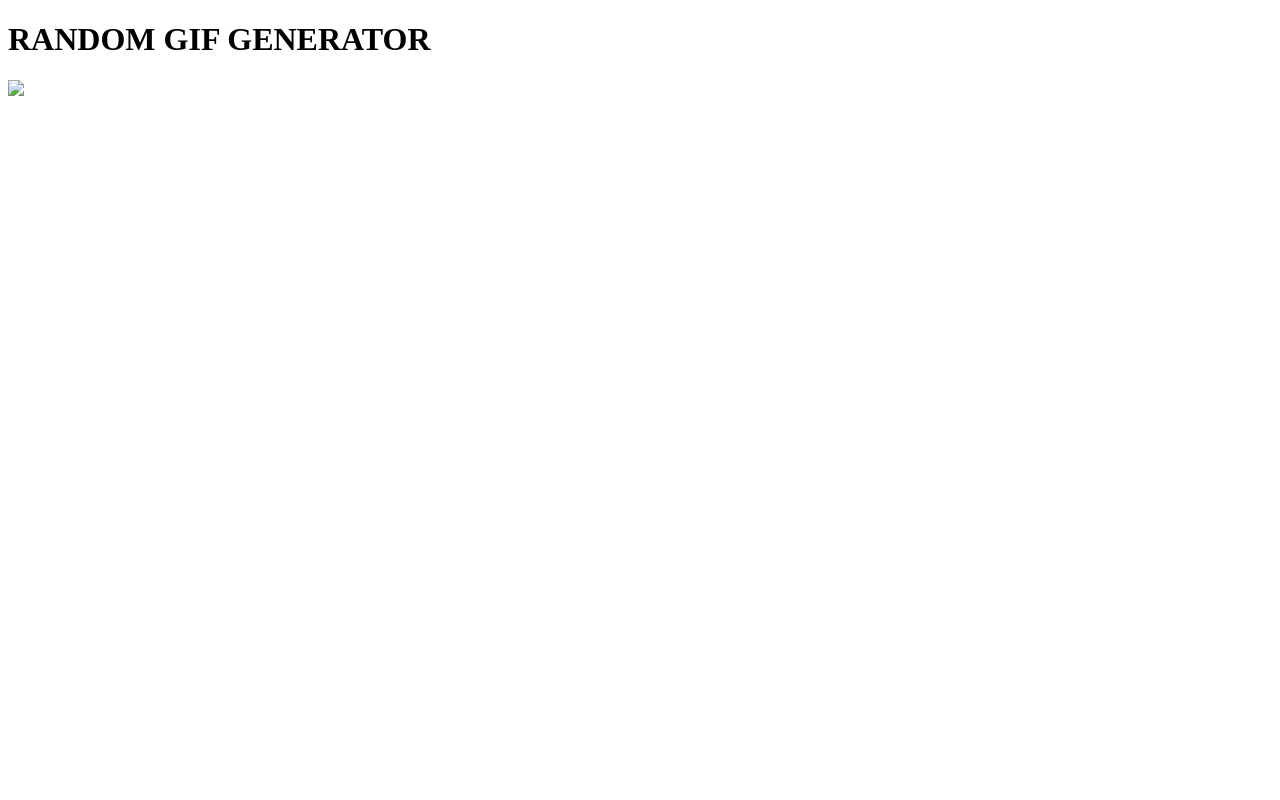
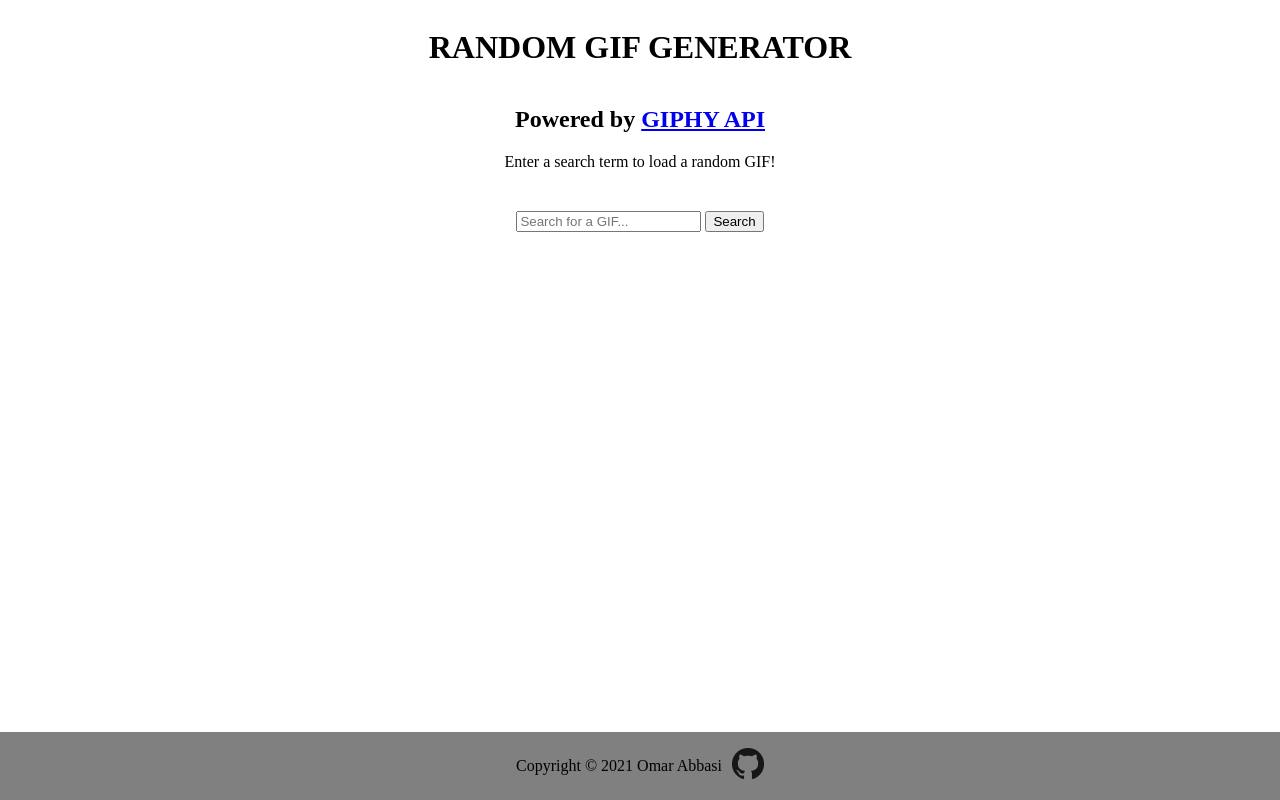
Before and after one commit to abbasio/random-gif-generator, a plain HTML site: page index.html in a window 1280 px wide. Drawn offline with Linux system fonts and the light colour scheme; no server answers.

Commit message:
Added search functionality and footer

```diff
--- a/index.html
+++ b/index.html
@@ -3,11 +3,23 @@
     <head>
         <title>Random GIF Generator</title>
         <meta charset="UTF-8"/>
+        <link rel="stylesheet" href="style.css">
     </head>
     <body>
         <h1>RANDOM GIF GENERATOR</h1>
-
-        <img src="#"/>
+        <h2>Powered by <a href="https://developers.giphy.com/">GIPHY API</a></h2>
+        <div id="container"></div>
+            <img id="gif"/>
+        <div id="search">
+            <input type="search" id="gif-search" placeholder="Search for a GIF..." required>
+            <button onclick="findRandomGif()">Search</button>
+        </div>
         <script src="script.js"></script>
     </body>
+    <footer>
+        <div class="footer-nav">
+            <p id=footer>Copyright © 2021 Omar Abbasi<a href="https://github.com/abbasio"><img id="github"
+                        src="images/github.png" alt="github"></a></p>
+        </div>
+    </footer>
 </html>
--- a/script.js
+++ b/script.js
@@ -1,5 +1,11 @@
 const img = document.querySelector('img');
-const searchTerm = 'space';
+const searchBar = document.querySelector('#gif-search');
+const container = document.querySelector('#container');
+container.textContent = "Enter a search term to load a random GIF!";
+
+
+function findRandomGif() {
+    searchTerm = searchBar.value;
     const apiURL = `https://api.giphy.com/v1/gifs/translate?api_key=H4sgeNgqOP913zfO1B6kbYJvZTYxyyeS&s=${searchTerm}`;
 
     fetch(apiURL, {mode: 'cors'})
@@ -10,3 +16,4 @@ fetch(apiURL, {mode: 'cors'})
             const imgURL = response.data.images.original.url;
             img.src = imgURL;
         });
+}
--- a/style.css
+++ b/style.css
@@ -0,0 +1,38 @@
+/* BODY */
+
+body {
+    display: flex;
+    justify-content: center;
+    flex-direction: column;
+    align-items: center;
+}
+#container, h1, h2, #gif {
+    margin-bottom: 20px;
+}
+
+/* FOOTER */
+
+footer {
+    background-color: grey;
+    bottom: 0;
+    left: 0;
+    width: 100%;
+    position: fixed;
+}
+
+#footer {
+    display: flex;
+    color: black;
+    justify-content: center;
+    align-items: center;
+}
+
+#github {
+    margin-left: 10px;
+}
+
+#github:hover{
+    transform: scale(1.2);
+    box-shadow: 0 0 1px 0 black;
+    border-radius: 50%;
+}
```
Also changed, not shown: images/github.png (added). Lines whose indentation alone changed are shown as unchanged.
